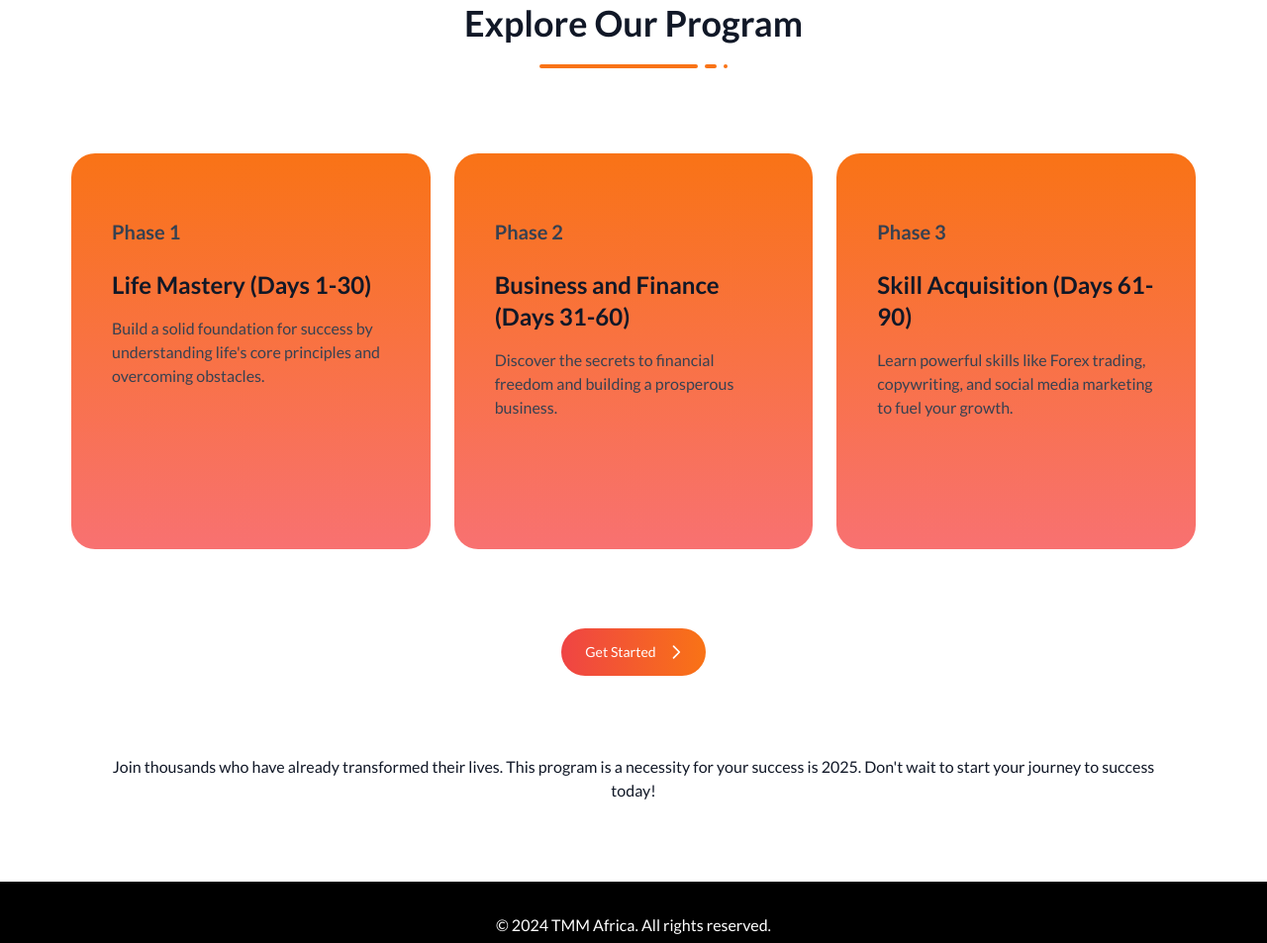
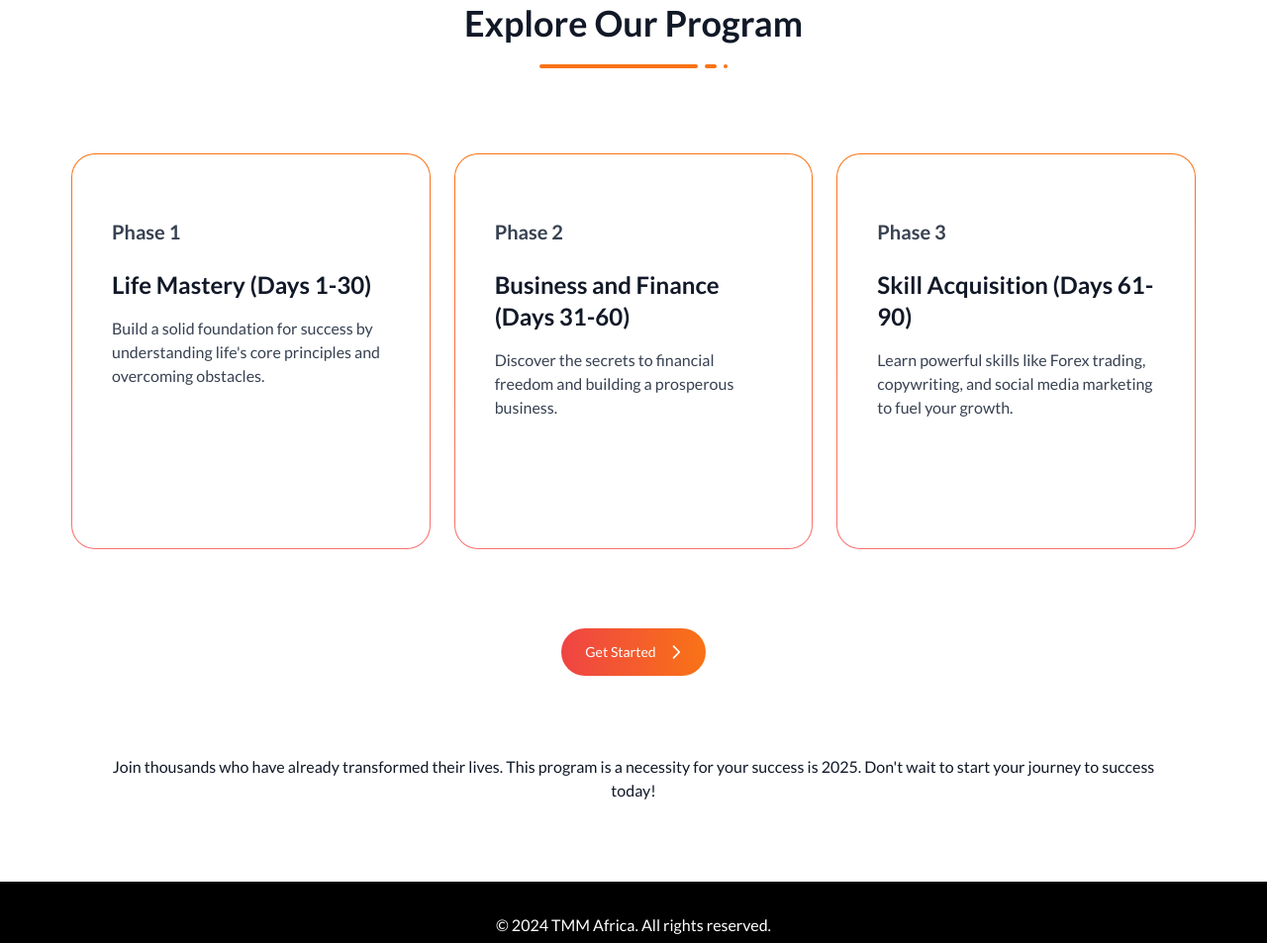
Before and after one commit to xeidan/tmm-a, a plain HTML site: page index.html in a window 1280 px wide. Shown: the part 755-1708 px from the top of the page at 99% size. Drawn offline with nearby package versions, Linux system fonts and the light colour scheme; files that its build step writes are made by us from their sources.

Commit message:
Update index.html

```diff
--- a/index.html
+++ b/index.html
@@ -184,7 +184,7 @@
         <div class="flex flex-col justify-center md:flex-row md:space-x-6 space-y-6 md:space-y-0 mx-4 md:mx-24 py-10 md:py-20">
             <!-- Phase 1 -->
             <div class="flex-none w-full md:w-1/3 h-[300px] md:h-[400px] rounded-3xl p-px bg-gradient-to-b from-orange-500 to-red-400">
-                <div class="rounded-[calc(1.5rem-1px)] p-10 h-full">
+                <div class="rounded-[calc(1.5rem-1px)] bg-white p-10 h-full">
                     <h5 class="py-6 text-xl font-bold text-center md:text-left text-gray-700 capitalize">
                         Phase 1
                     </h5>
@@ -199,7 +199,7 @@
 
             <!-- Phase 2 -->
             <div class="flex-none w-full md:w-1/3 h-[300px] md:h-[400px] rounded-3xl p-px bg-gradient-to-b from-orange-500 to-red-400">
-                <div class="rounded-[calc(1.5rem-1px)] p-10  h-full">
+                <div class="rounded-[calc(1.5rem-1px)] bg-white p-10  h-full">
                     <h5 class="py-6 text-xl font-bold text-center md:text-left text-gray-700 capitalize">
                         Phase 2
                     </h5>
@@ -214,7 +214,7 @@
 
             <!-- Phase 3 -->
             <div class="flex-none w-full md:w-1/3 h-[300px] md:h-[400px] rounded-3xl p-px bg-gradient-to-b from-orange-500 to-red-400">
-                <div class="rounded-[calc(1.5rem-1px)] p-10 h-full">
+                <div class="rounded-[calc(1.5rem-1px)] bg-white p-10 h-full">
                     <h5 class="py-6 text-xl font-bold text-center md:text-left text-gray-700 capitalize">
                         Phase 3
                     </h5>
```
